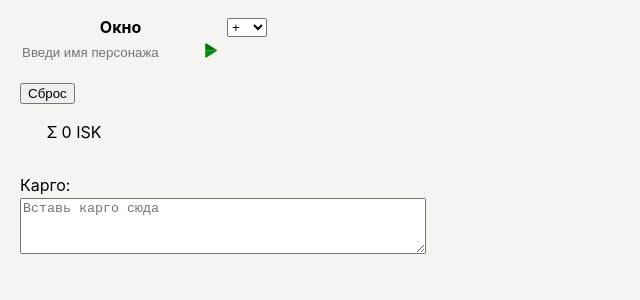
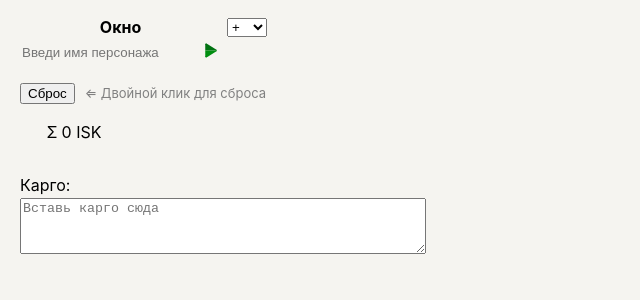
Before and after one commit to alpha02x/crabber, a React (Create React App) app: page / in a window 1280 px wide. Both pictures are taken after a click on the button "Сброс". Shown: the top 300 px of the page, without its empty margins (0-640 px from the left). Built offline with nearby package versions, Linux system fonts and the light colour scheme.

Commit message:
add reset button tooltip

```diff
--- a/src/components/AnomaliesTable/AnomaliesTable.css
+++ b/src/components/AnomaliesTable/AnomaliesTable.css
@@ -26,8 +26,3 @@
 	border-style: solid;
 	border-collapse: collapse;
 }
-
-.resetButton {
-	margin-top: 15px;
-	margin-bottom: 15px;
-}
--- a/src/components/AnomaliesTable/AnomaliesTable.tsx
+++ b/src/components/AnomaliesTable/AnomaliesTable.tsx
@@ -8,6 +8,7 @@ import "./AnomaliesTable.css";
 import { Calculator } from "../Calculator/Calculator";
 import { ColumnHeading } from "./ColumnHeading/ColumnHeading";
 import { CharName } from "./CharName/CharName";
+import ResetButton from "./ResetButton/ResetButton";
 
 type AnomaliesTableState = {
 	tableColumns: TableColumn[];
@@ -155,12 +156,7 @@ export class AnomaliesTable extends React.Component {
 						</tr>
 					</table>
 				</div>
-				<button
-					className='resetButton'
-					onDoubleClick={() => this.resetState()}
-				>
-					Сброс
-				</button>
+				<ResetButton resetState={this.resetState.bind(this)} />
 				<Calculator
 					tableColumns={this.state.tableColumns}
 					chars={this.state.chars}
--- /dev/null
+++ b/src/components/AnomaliesTable/ResetButton/ResetButton.css
@@ -0,0 +1,11 @@
+.resetButton {
+	margin-top: 15px;
+	margin-bottom: 15px;
+}
+
+.resetButtonTooltip {
+	margin-left: 10px;
+	user-select: none;
+	color: gray;
+	font-size: small;
+}
--- /dev/null
+++ b/src/components/AnomaliesTable/ResetButton/ResetButton.tsx
@@ -0,0 +1,36 @@
+import React from "react";
+import "./ResetButton.css";
+
+type ResetButtonProps = {
+	resetState: () => void;
+};
+
+type ResetButtonState = {
+	showToolTip: boolean;
+};
+
+export class ResetButton extends React.Component<ResetButtonProps, ResetButtonState> {
+	state: Readonly<ResetButtonState> = { showToolTip: false };
+
+	render(): React.ReactNode {
+		return (
+			<div>
+				<button
+					className='resetButton'
+					onDoubleClick={() => {
+						this.setState({ showToolTip: false });
+						return this.props.resetState();
+					}}
+					onClick={() => {
+						this.setState({ showToolTip: true });
+					}}
+				>
+					Сброс
+				</button>
+				{this.state.showToolTip && <span className='resetButtonTooltip'>⇐ Двойной клик для сброса</span>}
+			</div>
+		);
+	}
+}
+
+export default ResetButton;
```
